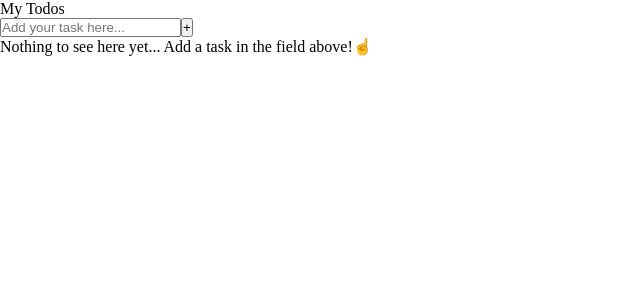
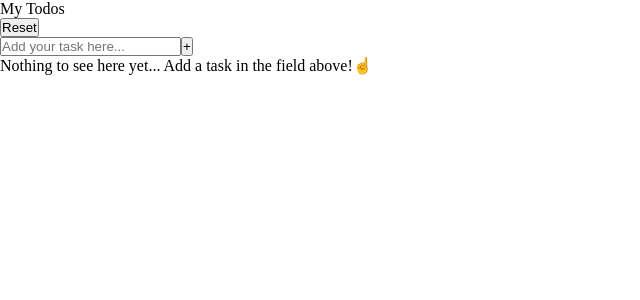
Before and after one commit to mh-fung/my-todos, a React (Vite) app: page / in a window 1280 px wide. Shown: the top 300 px of the page, without its empty margins (0-640 px from the left). Built offline with nearby package versions, Linux system fonts and the light colour scheme.

Commit message:
Added the reset button

```diff
--- a/src/App.tsx
+++ b/src/App.tsx
@@ -34,10 +34,17 @@ function App() {
     setToDoList(updatedToDoList);
   };
 
+  const handleReset = () => {
+    setToDoList([]);
+  };
+
   return (
     <div className="app">
-      <header>My Todos</header>
-      <Nav handleSubmit={handleSubmit} handleInput={handlInput} />
+      <Nav
+        handleSubmit={handleSubmit}
+        handleInput={handlInput}
+        handleReset={handleReset}
+      />
       {toDoList.length == 0 ? (
         <p>Nothing to see here yet... Add a task in the field above!☝️</p>
       ) : (
--- a/src/components/containters/Nav/Nav.tsx
+++ b/src/components/containters/Nav/Nav.tsx
@@ -1,14 +1,17 @@
-import { FormEvent } from "react";
+import { FormEvent, FormEventHandler } from "react";
 import InputBox from "../../InputBox/InputBox";
 
 type NavProps = {
   handleSubmit: (event: FormEvent) => void;
   handleInput: (event: FormEvent<HTMLInputElement>) => void;
+  handleReset: FormEventHandler<HTMLButtonElement>;
 };
 
-const Nav = ({ handleSubmit, handleInput }: NavProps) => {
+const Nav = ({ handleSubmit, handleInput, handleReset }: NavProps) => {
   return (
     <div>
+      <header>My Todos</header>
+      <button onClick={handleReset}>Reset</button>
       <InputBox handleSubmit={handleSubmit} handleInput={handleInput} />
     </div>
   );
```
